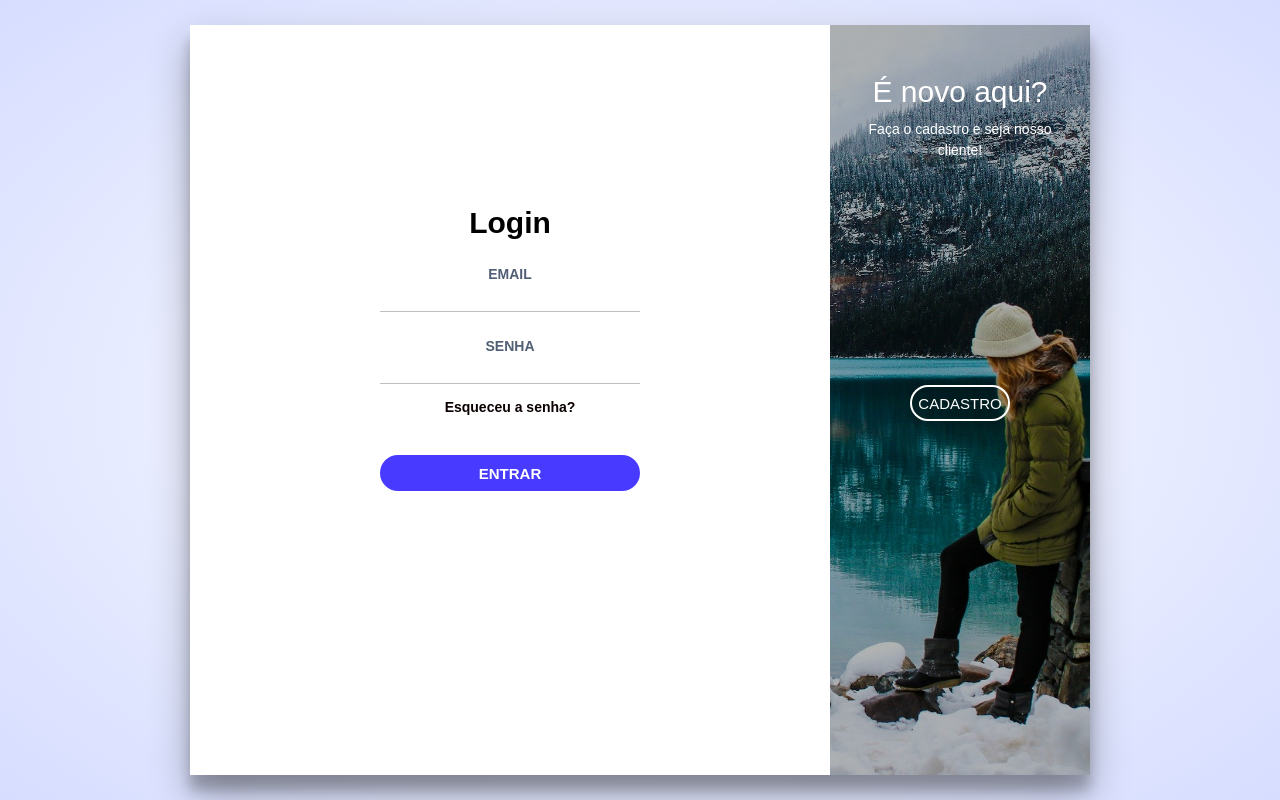
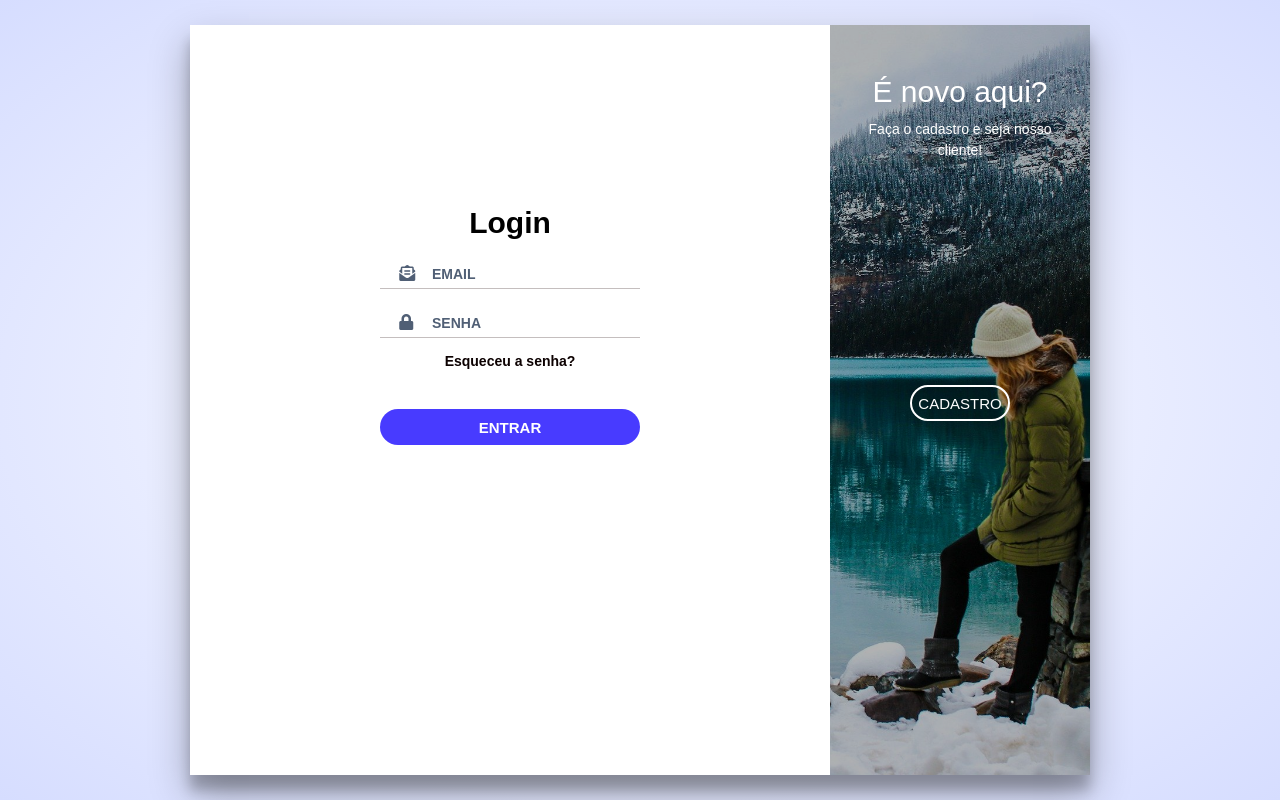
Before and after one commit to Dayna-Caroline/E-commerce, a PHP site: page /front/login_e_cadastro.php in a window 1280 px wide. Run offline with PHP 8.4, Linux system fonts and the light colour scheme; some libraries are stand-ins or nearby versions.

Commit message:
Alterei o login_e_cadastro.php

```diff
--- a/back/login_e_cadastro.js
+++ b/back/login_e_cadastro.js
@@ -3,3 +3,41 @@ document.querySelector('.img-btn').addEventListener('click', function()
 		document.querySelector('.cont').classList.toggle('s-signup')
 	}
 );
+
+//Força da senha--------------------------------------------------------
+function validarSenhaForca(){
+	var senha = document.getElementById('senhaForca').value;
+	var forca = 0;
+
+	if((senha.length >= 4) && (senha.length <= 7)){
+		forca += 1;
+	}else if(senha.length > 7){
+		forca += 1;
+	}
+
+	if((senha.match(/[a-z]+/))){
+		forca += 2;
+	}
+
+	if((senha.match(/[A-Z]+/))){
+		forca +=3;
+	}
+
+	if((senha.match(/[@#$%&;*/]/))){
+		forca += 4;
+	}
+
+	mostrarForca(forca);
+}
+
+function mostrarForca(forca){
+	if(forca == 1 ){
+		document.getElementById("erroSenhaForca").innerHTML = "<span style='color: #ff0000'>Fraca</span>";
+	}else if((forca >= 2) && (forca < 5)){
+		document.getElementById("erroSenhaForca").innerHTML = "<span style='color: #FFD700'>Média</span>";
+	}else if((forca >= 5) && (forca < 9)){
+		document.getElementById("erroSenhaForca").innerHTML = "<span style='color: #7FFF00'>Forte</span>";
+	}else if(forca >= 10){
+		document.getElementById("erroSenhaForca").innerHTML = "<span style='color: #008000'>Excelente</span>";
+	}
+}
--- a/front/login_e_cadastro.php
+++ b/front/login_e_cadastro.php
@@ -1,3 +1,7 @@
+<!--Dayna Caroline - N°11 - Criação: 04/09-->
+<!--Augusto Creppe - N°06 e Dayna Caroline - N°11 - Atualização: 09/09-->
+
+
 <!DOCTYPE html>
 
 <html lang="pt-br">
@@ -5,6 +9,7 @@
         <title>Cup&Mug</title>
         <meta charset="UTF-8">
         <link rel="stylesheet" href="../styles/login_e_cadastro.css">
+        <link rel="stylesheet" href="https://pro.fontawesome.com/releases/v5.10.0/css/all.css" integrity="sha384-AYmEC3Yw5cVb3ZcuHtOA93w35dYTsvhLPVnYs9eStHfGJvOvKxVfELGroGkvsg+p" crossorigin="anonymous"/>
     </head>
 
     <?php
@@ -26,13 +31,13 @@
                     <form action="../back/login.php" method="post" class="login">
                         <h2>Login</h2>
                         <label>
-                            <span>Email</span>
-                            <input type="email" name="email">
+                            <div class="icon"><i class="fas fa-envelope-open-text"></i></div>
+                            <input type="email" name="email" placeholder="Email" autocomplete="off">
                         </label>
 
                         <label>
-                            <span>Senha</span>
-                            <input type="password" name="senha">
+                            <div class="icon"><i class="fas fa-lock"></i></div>
+                            <input type="password" name="senha" placeholder="Senha" autocomplete="off">
                         </label>
                         <a href="esquece_senha.php"><p class="forgot-pass">Esqueceu a senha?</p></a>
                         <button class="submit" type="submit" >Entrar</button>
@@ -61,14 +66,17 @@
                     <h2>Cadastro</h2>
                     <form action="../back/cadastrar_user.php" method="post">
                         <label>
-                            <input type="text" name="nome" placeholder="Nome">
+                            <div class="icon"><i class="fas fa-user"></i></div>
+                            <input type="text" name="nome" placeholder="Nome" autocomplete="off">
                         </label>
 
                         <label>
-                            <input type="text" name="sobrenome" placeholder="Sobrenome">
+                            <div class="icon"><i class="fas fa-user"></i></div>
+                            <input type="text" name="sobrenome" placeholder="Sobrenome" autocomplete="off">
                         </label>
 
                         <label>
+                            <div class="icon"><i class="fas fa-venus-mars"></i></div>
                             <span>Sexo</span>
                             <div class="col-sexo">
                                 <input type="radio" name="feminino" value="F"><p>Feminino</p>
@@ -77,31 +85,39 @@
                         </label>
 
                         <label>
-                            <input type="text" name="data_nascimento" placeholder="Data de nascimento">
+                            <div class="icon"><i class="fas fa-calendar-alt"></i></div>
+                            <input type="number" name="data_nascimento" placeholder="Data de nascimento" autocomplete="off">
                         </label>
 
                         <label>
-                            <input type="number" name="cpf" placeholder="CPF">
+                            <div class="icon"><i class="fas fa-address-card"></i></div>
+                            <input type="number" name="cpf" id="cpf" placeholder="CPF" autocomplete="off" maxlength="14" onkeyup="mascaraCpf()">
                         </label>
 
                         <label>
-                            <input type="number" name="cep" placeholder="CEP">
+                            <div class="icon"><i class="fas fa-map-marked-alt"></i></div>
+                            <input type="number" name="cep" placeholder="CEP" autocomplete="off">
                         </label>
 
                         <label>
-                            <input type="number" name="telefone" placeholder="Telefone">
+                            <div class="icon"><i class="fas fa-mobile"></i></div>
+                            <input type="number" name="telefone" placeholder="Telefone" autocomplete="off">
                         </label>
 
                         <label>
-                            <input type="email" name="email" placeholder="Email">
+                            <div class="icon"><i class="fas fa-envelope-open-text"></i></div>
+                            <input type="email" name="email" placeholder="Email" autocomplete="off">
                         </label>
 
                         <label>
-                            <input type="password" name="senha" placeholder="Senha">
+                            <div class="icon"><i class="fas fa-lock"></i></div>
+                            <input type="password" name="senhaForca" id="senhaForca" placeholder="Senha" onkeyup="validarSenhaForca()">
+                            <div id="erroSenhaForca" class="forca"></div>
                         </label>
 
                         <label>
-                            <input type="password" name="confirma_senha" placeholder="Confirme sua senha">
+                            <div class="icon"><i class="fas fa-lock"></i></div>
+                            <input type="password" name="confirma_senha" placeholder="Confirme sua senha" autocomplete="off">
                         </label>
 
                         <button type="submit" class="submit">Cadastrar</button>
--- a/styles/login_e_cadastro.css
+++ b/styles/login_e_cadastro.css
@@ -59,7 +59,7 @@ label{
     display: block;
     width: 260px;
     margin: 25px auto 0;
-    text-align: center;
+    text-align: left;
 }
 
 label span{
@@ -67,9 +67,18 @@ label span{
     font-weight: 600;
     color: #505f75;
     text-transform: uppercase;
+    padding-left: 20%;
+}
+
+.icon{
+    position: absolute;
+    color: #505f75;
+    margin-left: 3%;
 }
 
 .col-sexo{
+    margin-top: 7%;
+    margin-left: -7%;
     display: grid;
     grid-template-columns: 1fr 1fr 1fr 1fr;
 }
@@ -91,8 +100,9 @@ input{
     margin-top: 5px;
     font-size: 16px;
     padding-bottom: 5px;
+    padding-left: 20%;
     border-bottom: 1px solid rgba(109, 93, 93, 0.4);
-    text-align: center;
+    text-align: left;
     font-family: 'Nunito', sans-serif;
 }
 
@@ -135,6 +145,10 @@ a{
 
 .forgot-pass:hover{
     color: #483bff;
+}
+
+.forca{
+    margin-top: 5%;
 }
 
 /*Parte cadastro------------------------------------------------------------------------------------------*/
```
